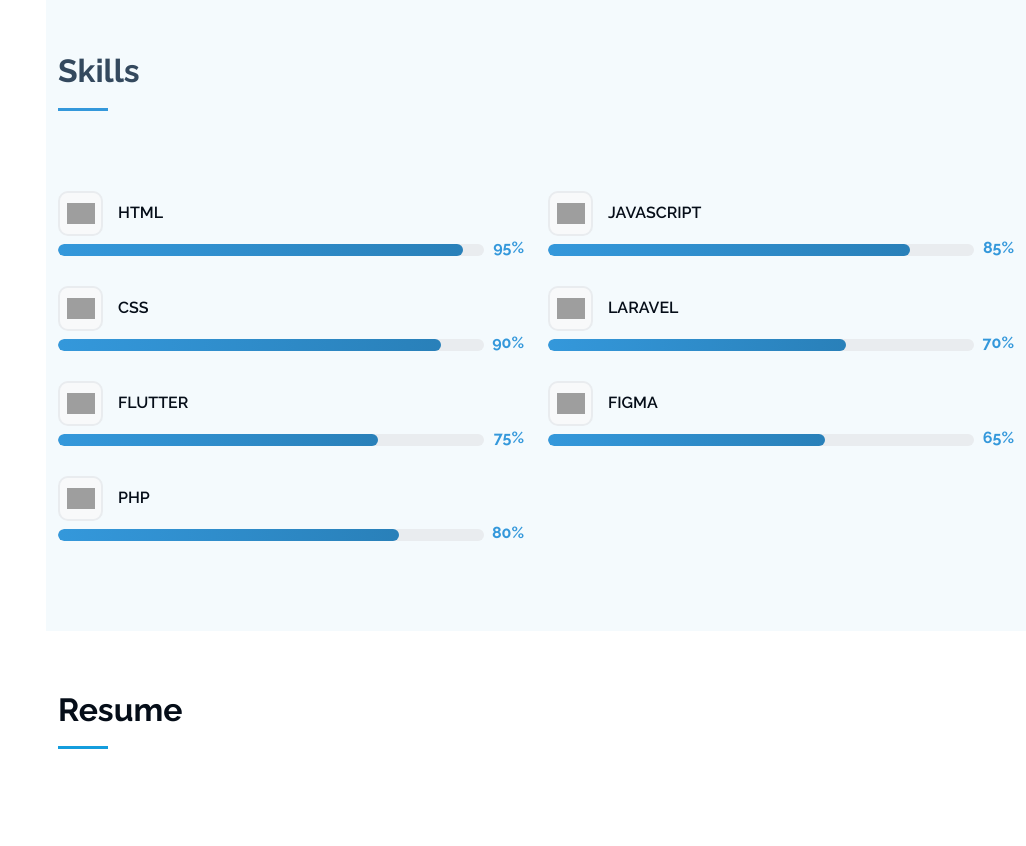
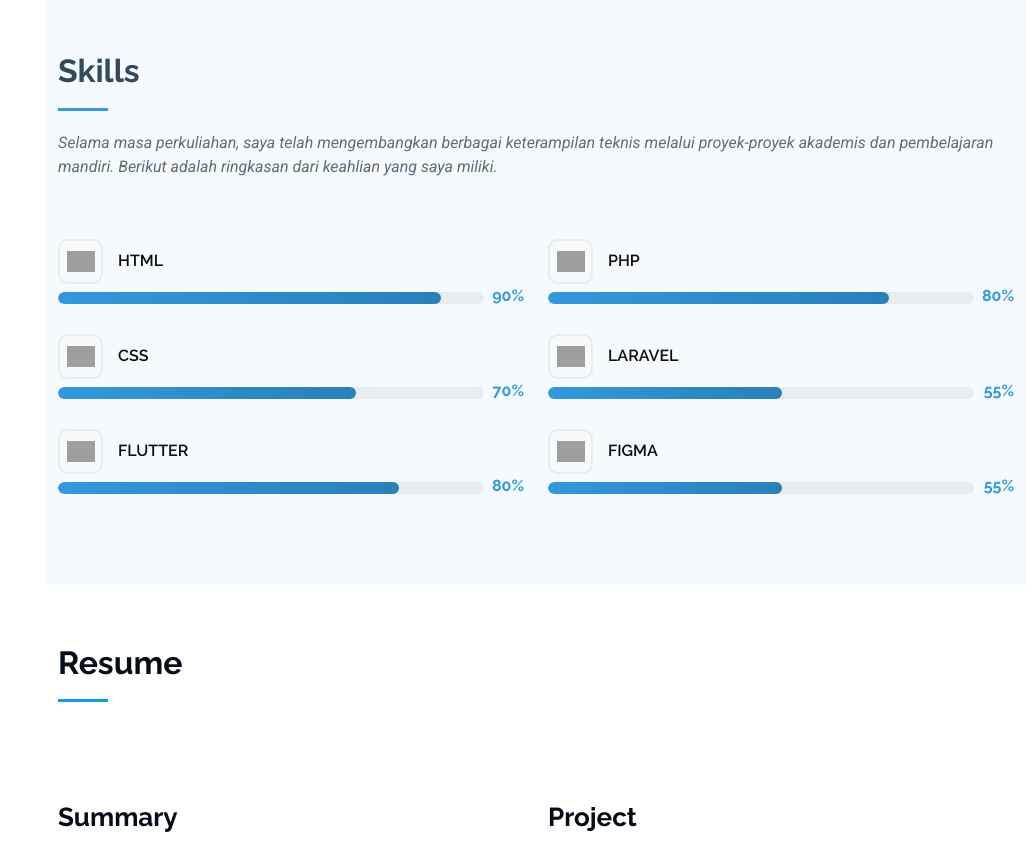
Before and after one commit to joseparhusip/Portfolio-Jose, a plain HTML site: page index.html in a window 1280 px wide. Shown: the part 1800-2646 px from the top of the page, without its empty margins (254-1280 px from the left). Drawn offline with Linux system fonts and the light colour scheme; grey boxes are pictures that could not be loaded.

Commit message:
Update index.html

```diff
--- a/index.html
+++ b/index.html
@@ -212,7 +212,7 @@ profesional di lingkungan kerja yang dinamis. </p>
     <style>
   /* --- Skills Section --- */
   .skills.section {
-      padding: 60px 0;
+    padding: 60px 0;
   }
   .skills .section-title h2 {
     font-size: 32px;
@@ -233,8 +233,10 @@ profesional di lingkungan kerja yang dinamis. </p>
     left: 0;
   }
   .skills .section-title p {
+    margin-top: 10px;
     margin-bottom: 0;
     color: #5e6d77;
+    font-style: italic;
   }
   .skills .skill {
     display: flex;
@@ -305,7 +307,9 @@ profesional di lingkungan kerja yang dinamis. </p>
 <section id="skills" class="skills section light-background">
   <div class="container section-title" data-aos="fade-up">
     <h2>Skills</h2>
-      </div><div class="container" data-aos="fade-up" data-aos-delay="100">
+    <p>Selama masa perkuliahan, saya telah mengembangkan berbagai keterampilan teknis melalui proyek-proyek akademis dan pembelajaran mandiri. Berikut adalah ringkasan dari keahlian yang saya miliki.</p>
+  </div>
+  <div class="container" data-aos="fade-up" data-aos-delay="100">
     <div class="row skills-content skills-animation">
 
       <div class="col-lg-6">
@@ -317,12 +321,13 @@ profesional di lingkungan kerja yang dinamis. </p>
               </div>
               <span>HTML</span>
             </span>
-            <i class="val">95%</i>
+            <i class="val">90%</i>
           </span>
           <div class="progress-bar-wrap">
-            <div class="progress-bar" role="progressbar" aria-valuenow="95" aria-valuemin="0" aria-valuemax="100" style="width: 95%;"></div>
+            <div class="progress-bar" role="progressbar" aria-valuenow="90" aria-valuemin="0" aria-valuemax="100" style="width: 90%;"></div>
           </div>
-        </div><div class="progress">
+        </div>
+        <div class="progress">
           <span class="skill">
             <span class="skill-name">
               <div class="skill-icon css">
@@ -330,12 +335,13 @@ profesional di lingkungan kerja yang dinamis. </p>
               </div>
               <span>CSS</span>
             </span>
-            <i class="val">90%</i>
+            <i class="val">70%</i>
           </span>
           <div class="progress-bar-wrap">
-            <div class="progress-bar" role="progressbar" aria-valuenow="90" aria-valuemin="0" aria-valuemax="100" style="width: 90%;"></div>
+            <div class="progress-bar" role="progressbar" aria-valuenow="70" aria-valuemin="0" aria-valuemax="100" style="width: 70%;"></div>
           </div>
-        </div><div class="progress">
+        </div>
+        <div class="progress">
           <span class="skill">
             <span class="skill-name">
               <div class="skill-icon flutter">
@@ -343,15 +349,19 @@ profesional di lingkungan kerja yang dinamis. </p>
               </div>
               <span>Flutter</span>
             </span>
-            <i class="val">75%</i>
+            <i class="val">80%</i>
           </span>
           <div class="progress-bar-wrap">
-            <div class="progress-bar" role="progressbar" aria-valuenow="75" aria-valuemin="0" aria-valuemax="100" style="width: 75%;"></div>
+            <div class="progress-bar" role="progressbar" aria-valuenow="80" aria-valuemin="0" aria-valuemax="100" style="width: 80%;"></div>
           </div>
-        </div><div class="progress">
+        </div>
+      </div>
+
+      <div class="col-lg-6">
+        <div class="progress">
           <span class="skill">
             <span class="skill-name">
-              <div class="skill-icon php">
+               <div class="skill-icon php">
                 <img src="https://cdn.jsdelivr.net/gh/devicons/devicon/icons/php/php-original.svg" alt="PHP">
               </div>
               <span>PHP</span>
@@ -361,23 +371,8 @@ profesional di lingkungan kerja yang dinamis. </p>
           <div class="progress-bar-wrap">
             <div class="progress-bar" role="progressbar" aria-valuenow="80" aria-valuemin="0" aria-valuemax="100" style="width: 80%;"></div>
           </div>
-        </div></div>
-
-      <div class="col-lg-6">
+        </div>
         <div class="progress">
-          <span class="skill">
-            <span class="skill-name">
-              <div class="skill-icon javascript">
-                <img src="https://cdn.jsdelivr.net/gh/devicons/devicon/icons/javascript/javascript-original.svg" alt="JavaScript">
-              </div>
-              <span>JavaScript</span>
-            </span>
-            <i class="val">85%</i>
-          </span>
-          <div class="progress-bar-wrap">
-            <div class="progress-bar" role="progressbar" aria-valuenow="85" aria-valuemin="0" aria-valuemax="100" style="width: 85%;"></div>
-          </div>
-        </div><div class="progress">
           <span class="skill">
             <span class="skill-name">
               <div class="skill-icon laravel">
@@ -385,12 +380,13 @@ profesional di lingkungan kerja yang dinamis. </p>
               </div>
               <span>Laravel</span>
             </span>
-            <i class="val">70%</i>
+            <i class="val">55%</i>
           </span>
           <div class="progress-bar-wrap">
-            <div class="progress-bar" role="progressbar" aria-valuenow="70" aria-valuemin="0" aria-valuemax="100" style="width: 70%;"></div>
+            <div class="progress-bar" role="progressbar" aria-valuenow="55" aria-valuemin="0" aria-valuemax="100" style="width: 55%;"></div>
           </div>
-        </div><div class="progress">
+        </div>
+        <div class="progress">
           <span class="skill">
             <span class="skill-name">
               <div class="skill-icon figma">
@@ -398,12 +394,13 @@ profesional di lingkungan kerja yang dinamis. </p>
               </div>
               <span>Figma</span>
             </span>
-            <i class="val">65%</i>
+            <i class="val">55%</i>
           </span>
           <div class="progress-bar-wrap">
-            <div class="progress-bar" role="progressbar" aria-valuenow="65" aria-valuemin="0" aria-valuemax="100" style="width: 65%;"></div>
+            <div class="progress-bar" role="progressbar" aria-valuenow="55" aria-valuemin="0" aria-valuemax="100" style="width: 55%;"></div>
           </div>
-        </div></div>
+        </div>
+      </div>
 
     </div>
   </div>
```
